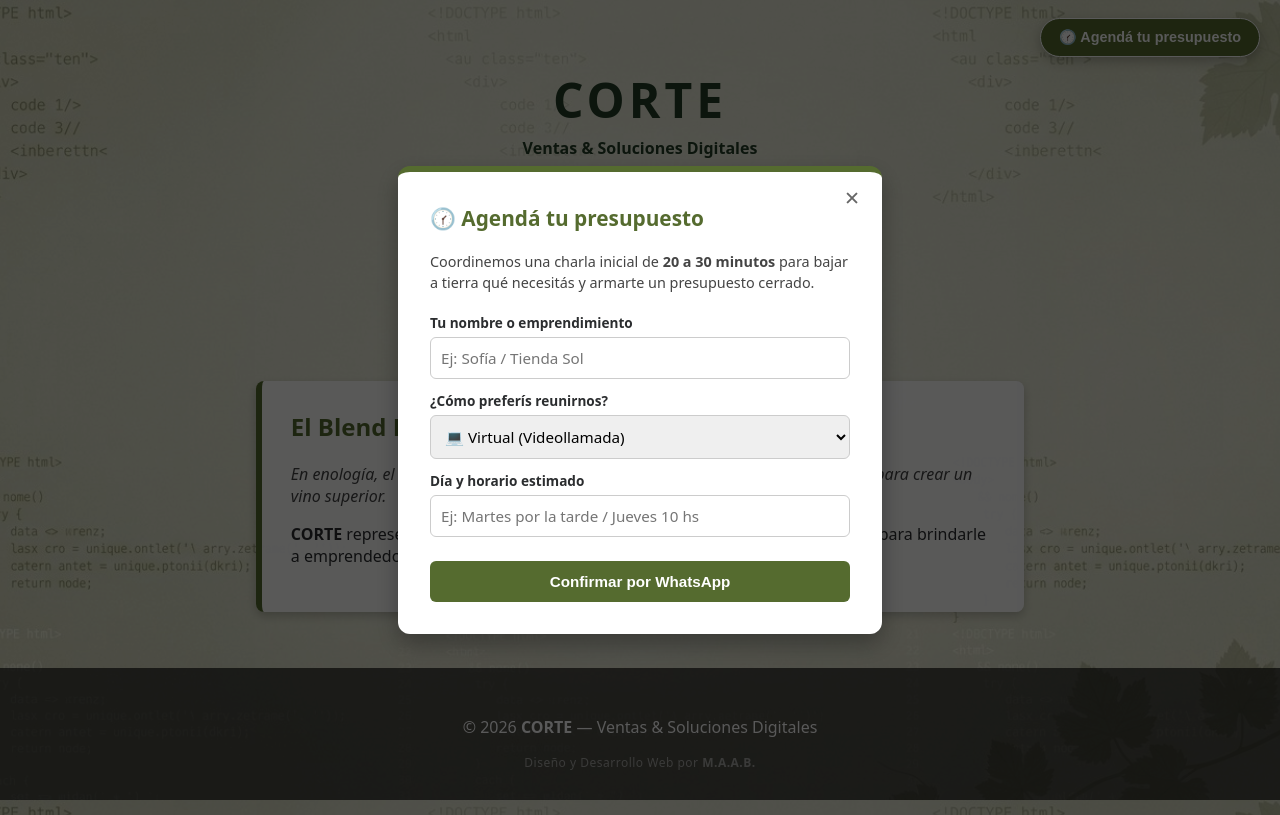
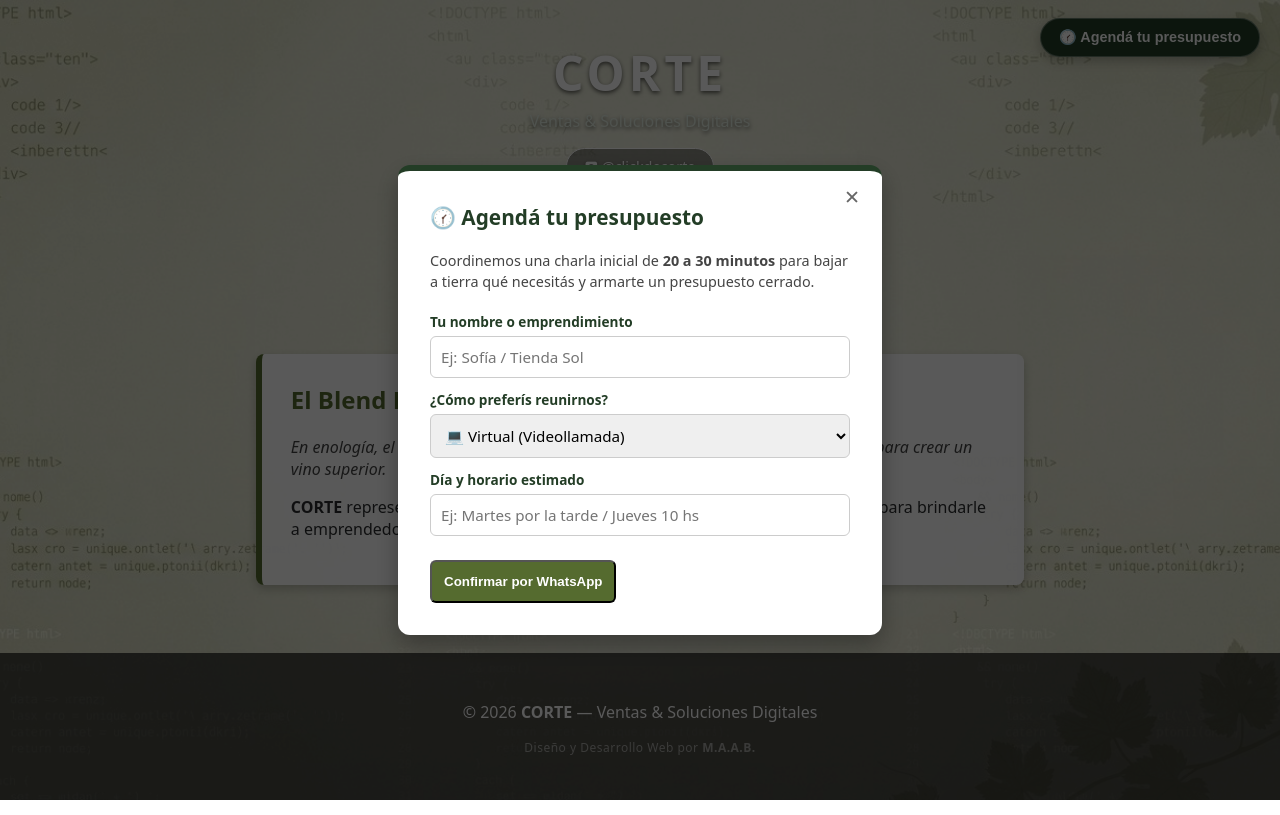
Before and after one commit to maboschiazzo/CorteWEB, a plain HTML site: page index.html in a window 1280 px wide. Both pictures are taken after a click on the button "🕜 Agendá tu presupuesto". Drawn offline with Linux system fonts and the light colour scheme.

Commit message:
Update colors and styles in style.css

```diff
--- a/style.css
+++ b/style.css
@@ -15,9 +15,9 @@ body {
     top: 18px;
     right: 20px;
     z-index: 900;
-    background-color: #556B2F;
+    background-color: #233D26;
     color: #FFFFFF;
-    border: 1.5px solid #FFFFFF;
+    border: 1.5px solid rgba(255, 255, 255, 0.3);
     padding: 10px 18px;
     border-radius: 25px;
     font-size: 0.9rem;
@@ -28,16 +28,16 @@ body {
 }
 
 .agenda-top-btn:hover {
-    background-color: #3f5022;
+    background-color: #3B593F;
     transform: translateY(-2px);
 }
 
 header {
     background-color: transparent;
-    color: #233D26;
-    padding: 4.2rem 1rem 1rem 1rem;
+    color: #FFFFFF;
+    padding: 2.5rem 1rem 1rem 1rem;
     text-align: center;
-    text-shadow: none;
+    text-shadow: 0 2px 4px rgba(0, 0, 0, 0.6);
 }
 
 header h1 {
@@ -48,9 +48,9 @@ header h1 {
 
 .tagline {
     font-size: 1rem;
-    color: #233D26;
+    color: #E0EADE;
     margin-top: 5px;
-    font-weight: 600;
+    font-weight: 500;
 }
 
 .social-header {
@@ -206,21 +206,28 @@ main {
     margin-bottom: 10px;
 }
 
+.features-list {
+    list-style: none;
+    padding: 0;
+    margin: 1rem 0;
+}
+
+.features-list li {
+    font-size: 0.9rem;
+    margin-bottom: 8px;
+    color: #333;
+}
+
 .btn {
     display: block;
-    width: 100%;
-    box-sizing: border-box;
     text-align: center;
     background-color: #556B2F;
     color: #FFFFFF;
     text-decoration: none;
     padding: 12px;
-    border: none;
     border-radius: 6px;
     margin-top: 1rem;
-    font-size: 0.95rem;
     font-weight: bold;
-    cursor: pointer;
     transition: background 0.3s ease;
 }
 
@@ -288,7 +295,7 @@ summary {
     width: 100%;
     padding: 2rem;
     border-radius: 12px;
-    border-top: 6px solid #556B2F;
+    border-top: 6px solid #233D26;
     position: relative;
     box-shadow: 0 10px 25px rgba(0, 0, 0, 0.3);
     animation: fadeIn 0.25s ease;
@@ -307,7 +314,7 @@ summary {
 
 .modal-box h3 {
     margin-top: 0;
-    color: #556B2F;
+    color: #233D26;
     font-size: 1.3rem;
 }
 
@@ -322,7 +329,7 @@ summary {
     display: block;
     font-size: 0.85rem;
     font-weight: 700;
-    color: #2B2D2F;
+    color: #233D26;
     margin-bottom: 5px;
     margin-top: 12px;
 }
@@ -341,7 +348,7 @@ summary {
 .modal-box input:focus,
 .modal-box select:focus {
     outline: none;
-    border-color: #556B2F;
+    border-color: #233D26;
 }
 
 .modal-submit {
```
